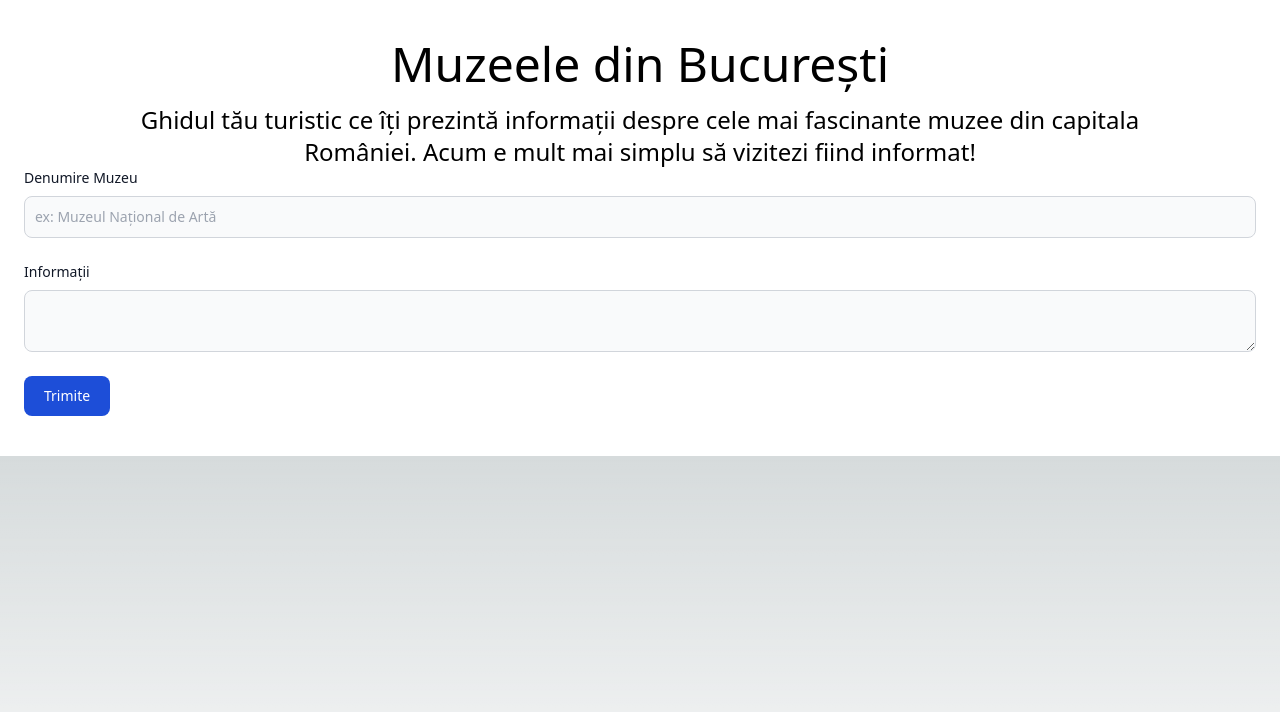
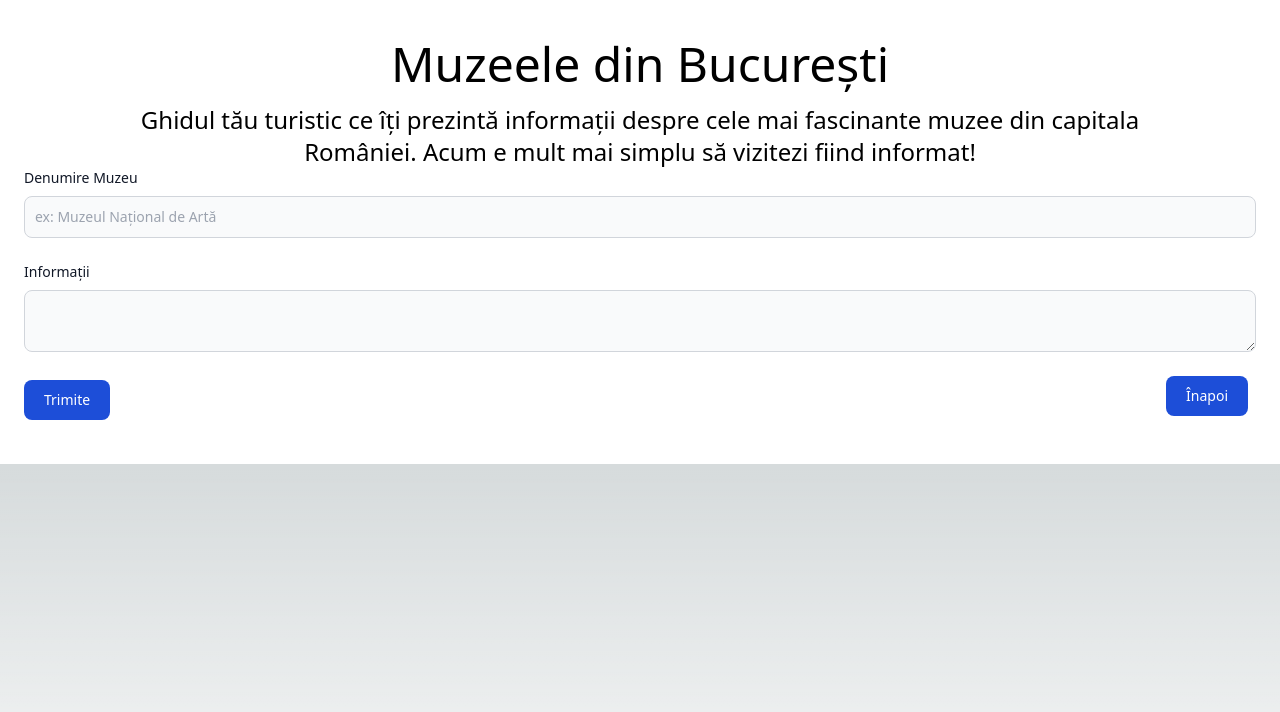
Before and after one commit to goidescugeorgiana/cc.next, a Next.js app: page /insert in a window 1280 px wide. Shown: the top 712 px of the page. Built offline with nearby package versions, Linux system fonts and the light colour scheme.

Commit message:
new6 frontend commit

```diff
--- a/js/components/InsertPage.js
+++ b/js/components/InsertPage.js
@@ -38,10 +38,17 @@ export default function InsertPage() {
 						       className="bg-gray-50 border border-gray-300 text-gray-900 text-sm rounded-lg focus:ring-blue-500 focus:border-blue-500 block w-full p-2.5 dark:bg-gray-700 dark:border-gray-600 dark:placeholder-gray-400 dark:text-white dark:focus:ring-blue-500 dark:focus:border-blue-500"
 						       required/>
 					</div>
-					<button type="trimte"
-					        onClick={ insertRecord }
-					        className="text-white bg-blue-700 hover:bg-blue-800 focus:ring-4 focus:outline-none focus:ring-blue-300 font-medium rounded-lg text-sm w-full sm:w-auto px-5 py-2.5 text-center dark:bg-blue-600 dark:hover:bg-blue-700 dark:focus:ring-blue-800">Trimite
-					</button>
+
+					<div class="flex justify-between items-center mt-4">
+  <button type="trimte"
+          onClick={ insertRecord }
+          className="text-white bg-blue-700 hover:bg-blue-800 focus:ring-4 focus:outline-none focus:ring-blue-300 font-medium rounded-lg text-sm w-full sm:w-auto px-5 py-2.5 text-center dark:bg-blue-600 dark:hover:bg-blue-700 dark:focus:ring-blue-800">Trimite
+  </button>
+  <a href="http://localhost:3000"
+     class="focus:outline-none text-white bg-blue-700 hover:bg-blue-800 focus:ring-4 focus:ring-blue-300 font-medium rounded-lg text-sm px-5 py-2.5 mr-2 mb-2 dark:bg-blue-600 dark:hover:bg-blue-700 dark:focus:ring-blue-900">
+    Înapoi
+  </a>
+</div>
 				</form>
 			</div>
 		</section>
--- a/js/components/MainPage.jsx
+++ b/js/components/MainPage.jsx
@@ -61,7 +61,16 @@ export default function MainPage() {
 						</div>
 					))}
 				</div>
-			</div>
+
+
+				<div class="flex justify-center mt-4">
+    <a href="http://localhost:3000/insert"
+            class="focus:outline-none text-white bg-blue-700 hover:bg-blue-800 focus:ring-4 focus:ring-blue-300 font-medium rounded-lg text-sm px-5 py-2.5 mr-2 mb-2 dark:bg-blue-600 dark:hover:bg-blue-700 dark:focus:ring-blue-900">
+        Adaugă alt muzeu
+    </a>
+</div>
+				</div>
 		</section>
 	)
+
 }
```
